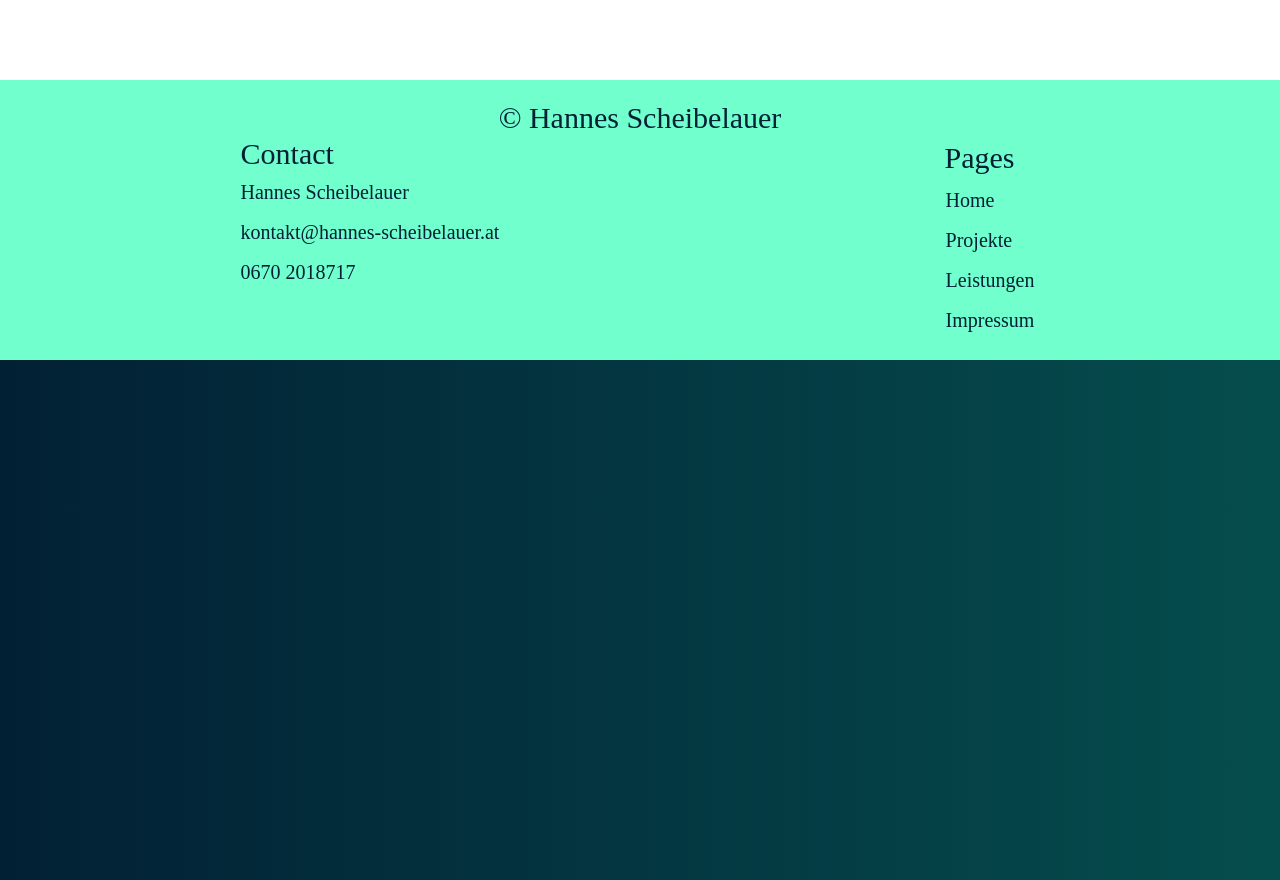
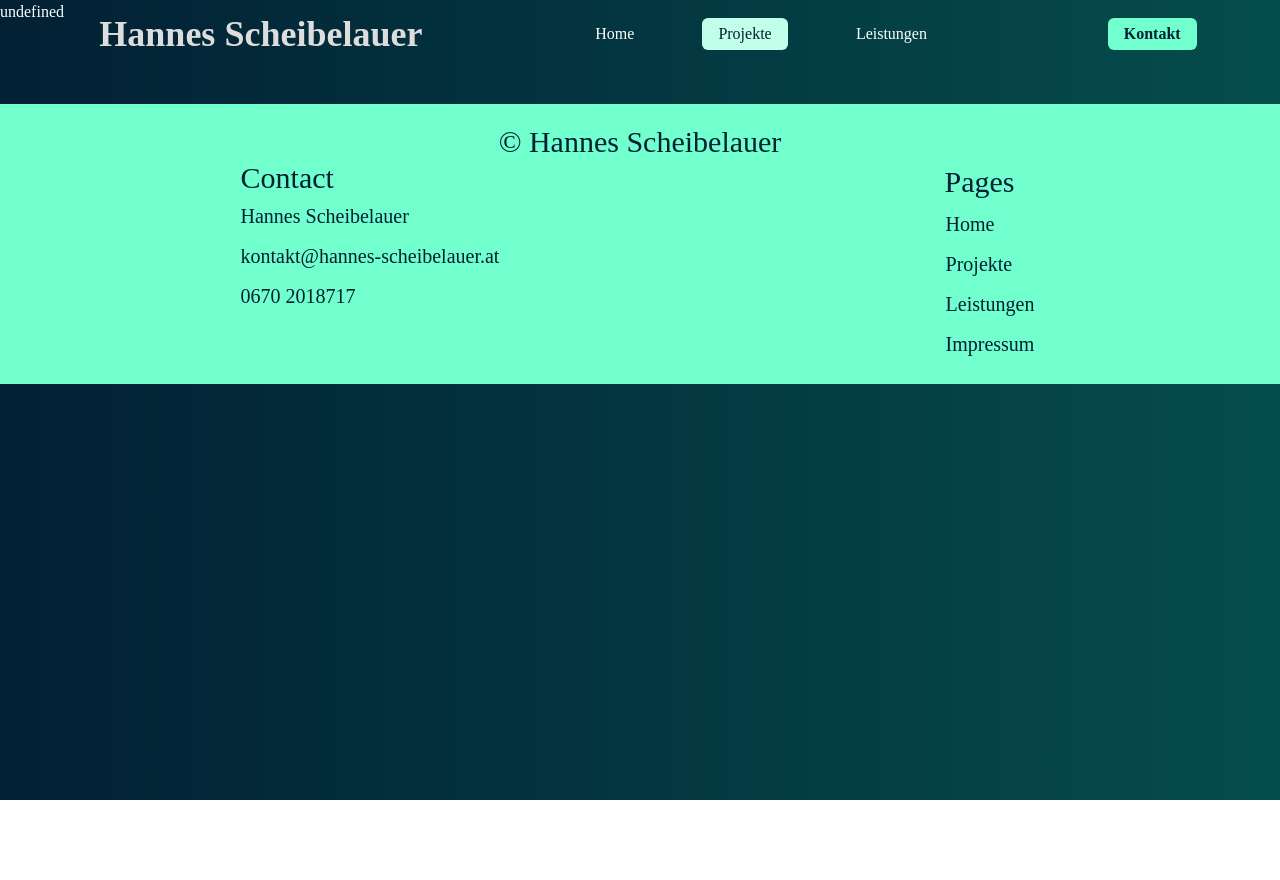
Before and after one commit to Hannes30/Honspage_4.0, a SvelteKit app: page /projects/1 in a window 1280 px wide. After the commit the page ends 800 px from the top, so only its background shows below. Built offline with nearby package versions, Linux system fonts and the light colour scheme; a web font is replaced by a local one.

Commit message:
feat: dynamic project pages

```diff
--- a/src/lib/components/nav.svelte
+++ b/src/lib/components/nav.svelte
@@ -58,7 +58,7 @@
   </div>
 
   <div class="w-1/3 flex justify-around">
-    <NavComponent href="./" active={active == 1}> Home </NavComponent>
+    <NavComponent href="/" active={active == 1}> Home </NavComponent>
     <NavComponent href="/projects" active={active == 2}> Projekte </NavComponent>
     <NavComponent href="/services" active={active == 3}> Leistungen </NavComponent>
   </div>
--- a/src/lib/projects.json
+++ b/src/lib/projects.json
@@ -1,9 +1,11 @@
 [
   {
+    "url": "HofcafeWolfpassing",
     "name": "Hofcafe Wolfpassing",
     "text": " lorem"
   },
   {
+    "url": "FotoRoschmann",
     "name": "Another Project",
     "text": "Some other text"
   }
--- a/src/routes/projects/[project]/+page.server.js
+++ b/src/routes/projects/[project]/+page.server.js
@@ -1,4 +1,4 @@
 import projects from "$lib/projects.json";
 export function load({ params }) {
-  return { params: params.projects };
+  return projects.filter((e) => e.url == params.project)[0];
 }
--- a/src/routes/projects/[project]/+page.svelte
+++ b/src/routes/projects/[project]/+page.svelte
@@ -1,8 +1,15 @@
 <script>
+    import Nav from "$lib/components/Nav.svelte";
     export let data;
     console.log(data);
 </script>
-
+<svelte:head>
+	<title>{data.name} - Hannes Scheibelauer</title>
+</svelte:head>
+<Nav active=2></Nav>
+<div>
+    {data.name}
+</div>
 <div>
 
 </div>
--- /dev/null
+++ b/src/routes/services/[service]/+page.server.js
@@ -0,0 +1,4 @@
+import services from "$lib/services.json";
+export function load({ params }) {
+  return services.filter((e) => e.url == params.project)[0];
+}
```
